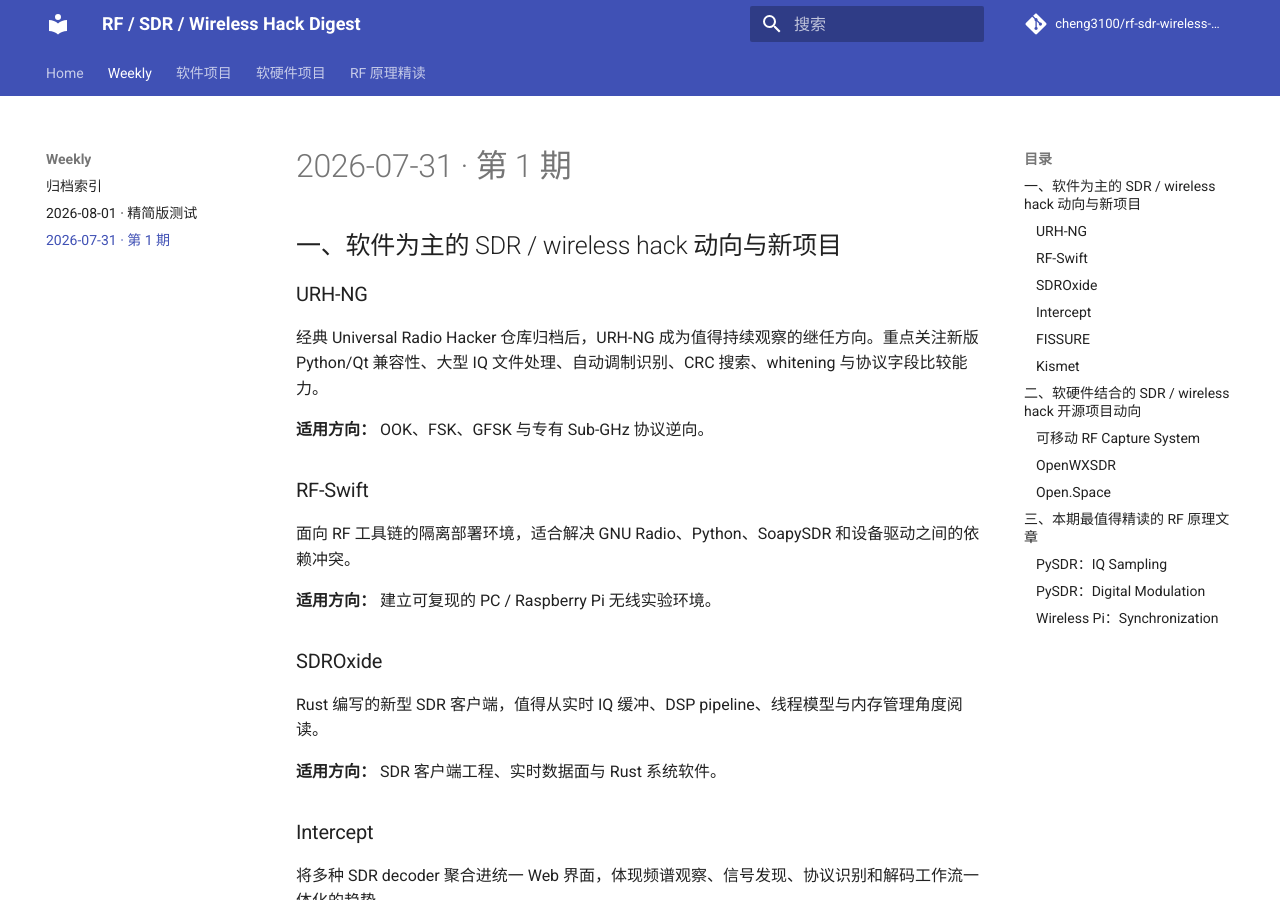
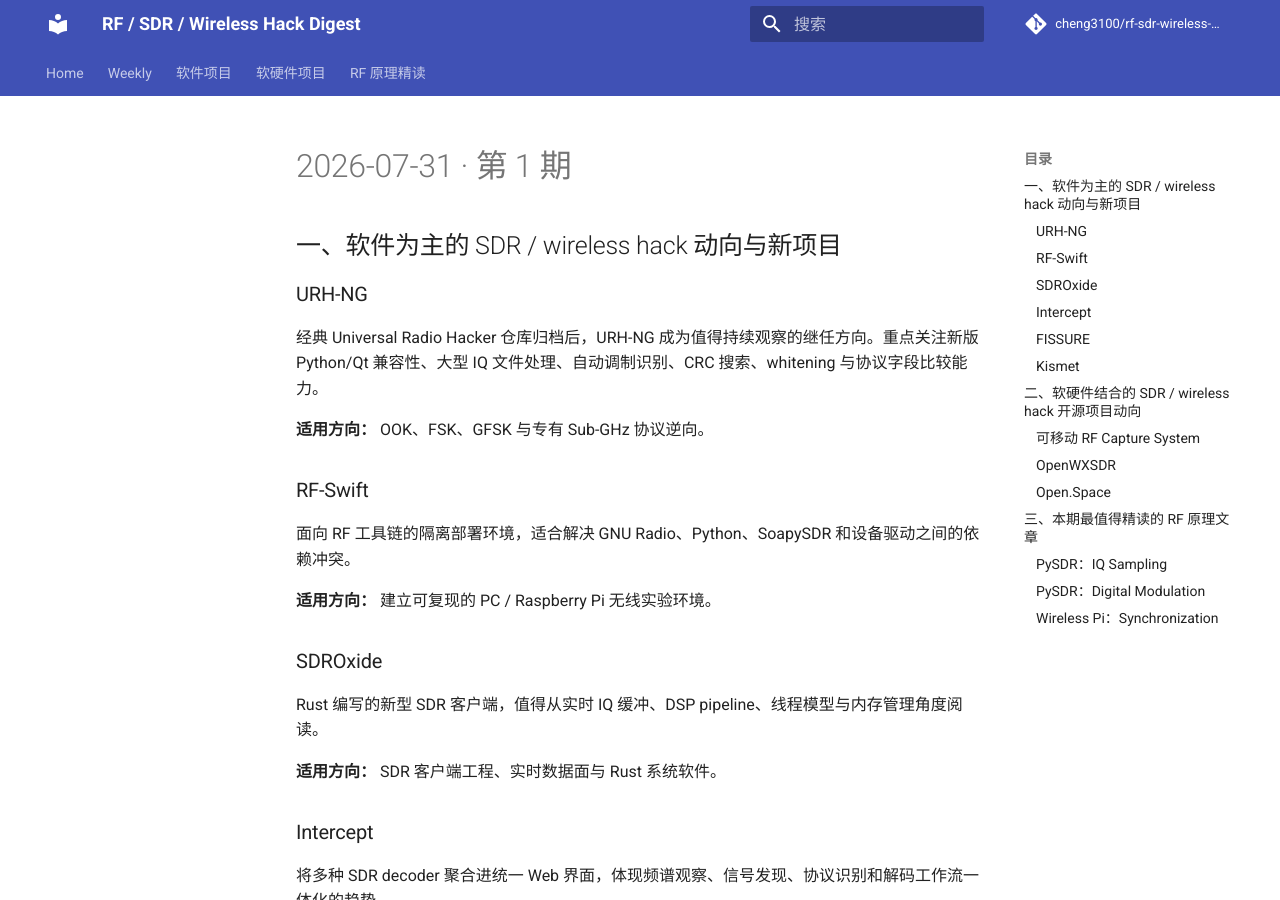
Before and after one commit to cheng3100/rf-sdr-wireless-security-digest, an MkDocs documentation site: the page built from docs/weekly/2026-07-31.md, in a window 1280 px wide and 900 px high. Built offline with MkDocs 1.6.1 and Material for MkDocs 9.7.7, drawn with Linux system fonts in a browser that asks for light colours; comment, search, counter and statistics services are not loaded.

Commit message:
Flatten site navigation to five tabs

```diff
--- a/mkdocs.yml
+++ b/mkdocs.yml
@@ -9,7 +9,6 @@ theme:
   language: zh
   features:
     - navigation.tabs
-    - navigation.sections
     - navigation.top
     - search.highlight
     - search.suggest
@@ -36,10 +35,7 @@ markdown_extensions:
 
 nav:
   - Home: index.md
-  - Weekly:
-      - 归档索引: weekly/index.md
-      - 2026-08-01 · 精简版测试: weekly/2026-08-01.md
-      - 2026-07-31 · 第 1 期: weekly/2026-07-31.md
+  - Weekly: weekly/index.md
   - 软件项目: software-projects/index.md
   - 软硬件项目: hardware-software-projects/index.md
   - RF 原理精读: rf-sdr-fundamentals/index.md
```
